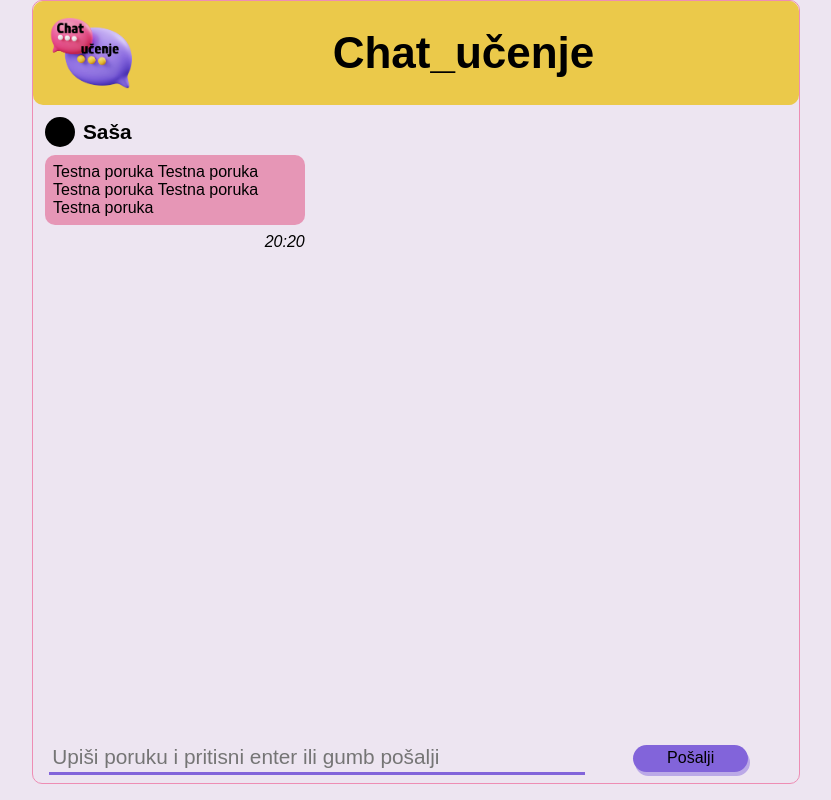
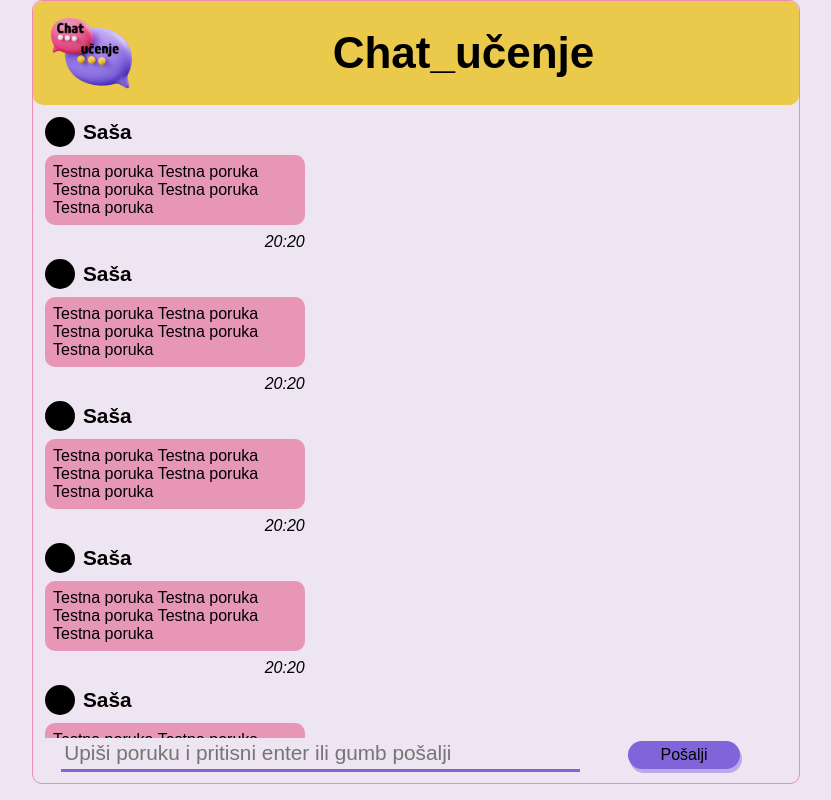
Before and after one commit to Sale1982/Chat-aplikacija-react, a React (Create React App) app: page / in a window 1280 px wide. Shown: the whole page, without its empty margins (224-1055 px from the left). Built offline with nearby package versions, Linux system fonts and the light colour scheme.

Commit message:
napravljen dizajn chatroom komponente

```diff
--- a/src/components/MessageList.js
+++ b/src/components/MessageList.js
@@ -4,6 +4,7 @@ const MessageList = ({ messages, loggedUser }) => {
   //const { name, color, id } = loggedUser;
 
   return (
+    <div className="MessageList-container">
       <ul className="MessageList">
         {messages.map((message) => {
           return (
@@ -24,6 +25,7 @@ const MessageList = ({ messages, loggedUser }) => {
           );
         })}
       </ul>
+    </div>
   );
 };
 
--- a/src/containers/ChatApp.js
+++ b/src/containers/ChatApp.js
@@ -47,7 +47,6 @@ const ChatApp = () => {
         />
       )}
       {isLogged && <ChatRoom loggedUser={loggedUser} />}
-      {isLogged && <Input loggedUser={loggedUser} />}
     </div>
   );
 };
--- a/src/containers/ChatRoom.js
+++ b/src/containers/ChatRoom.js
@@ -1,8 +1,120 @@
 import { useState, useEffect } from "react";
 import MessageList from "../components/MessageList";
+import Input from "./Input";
 
 const ChatRoom = ({ loggedUser }) => {
   const [messages, setMessage] = useState([
+    {
+      text: "Testna poruka Testna poruka Testna poruka Testna poruka Testna poruka",
+      timestamp: {
+        hour: "20",
+        min: "20",
+      },
+      member: {
+        name: "Saša",
+        color: "#000000",
+      },
+    },
+    {
+      text: "Testna poruka Testna poruka Testna poruka Testna poruka Testna poruka",
+      timestamp: {
+        hour: "20",
+        min: "20",
+      },
+      member: {
+        name: "Saša",
+        color: "#000000",
+      },
+    },
+    {
+      text: "Testna poruka Testna poruka Testna poruka Testna poruka Testna poruka",
+      timestamp: {
+        hour: "20",
+        min: "20",
+      },
+      member: {
+        name: "Saša",
+        color: "#000000",
+      },
+    },
+    {
+      text: "Testna poruka Testna poruka Testna poruka Testna poruka Testna poruka",
+      timestamp: {
+        hour: "20",
+        min: "20",
+      },
+      member: {
+        name: "Saša",
+        color: "#000000",
+      },
+    },
+    {
+      text: "Testna poruka Testna poruka Testna poruka Testna poruka Testna poruka",
+      timestamp: {
+        hour: "20",
+        min: "20",
+      },
+      member: {
+        name: "Saša",
+        color: "#000000",
+      },
+    },
+
+    {
+      text: "Testna poruka Testna poruka Testna poruka Testna poruka Testna poruka",
+      timestamp: {
+        hour: "20",
+        min: "20",
+      },
+      member: {
+        name: "Saša",
+        color: "#000000",
+      },
+    },
+    {
+      text: "Testna poruka Testna poruka Testna poruka Testna poruka Testna poruka",
+      timestamp: {
+        hour: "20",
+        min: "20",
+      },
+      member: {
+        name: "Saša",
+        color: "#000000",
+      },
+    },
+    {
+      text: "Testna poruka Testna poruka Testna poruka Testna poruka Testna poruka",
+      timestamp: {
+        hour: "20",
+        min: "20",
+      },
+      member: {
+        name: "Saša",
+        color: "#000000",
+      },
+    },
+    {
+      text: "Testna poruka Testna poruka Testna poruka Testna poruka Testna poruka",
+      timestamp: {
+        hour: "20",
+        min: "20",
+      },
+      member: {
+        name: "Saša",
+        color: "#000000",
+      },
+    },
+    {
+      text: "Testna poruka Testna poruka Testna poruka Testna poruka Testna poruka",
+      timestamp: {
+        hour: "20",
+        min: "20",
+      },
+      member: {
+        name: "Saša",
+        color: "#000000",
+      },
+    },
     {
       text: "Testna poruka Testna poruka Testna poruka Testna poruka Testna poruka",
       timestamp: {
@@ -19,6 +131,7 @@ const ChatRoom = ({ loggedUser }) => {
   return (
     <div className="ChatRoom">
       <MessageList messages={messages} loggedUser={loggedUser} />
+      <Input />
     </div>
   );
 };
--- a/src/index.css
+++ b/src/index.css
@@ -132,11 +132,16 @@ label[for="color"] {
   padding: 0.75rem;
   display: flex;
   flex-wrap: wrap;
+  overflow: hidden;
+}
+
+.MessageList-container {
+  width: 100%;
+  height: 95%;
   overflow-y: auto;
 }
 
 .MessageList {
-  /*ul element*/
   list-style: none;
   width: 100%;
   display: flex;
@@ -144,7 +149,6 @@ label[for="color"] {
 }
 
 .Message-content {
-  /*li element*/
   width: 35%;
   margin-bottom: 0.5rem;
 }
```
Lines whose indentation alone changed are shown as unchanged.
